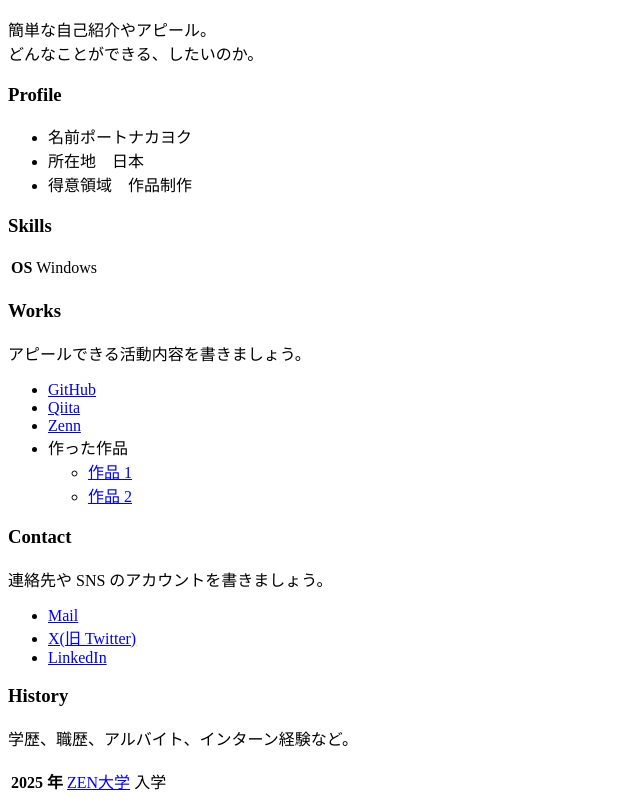
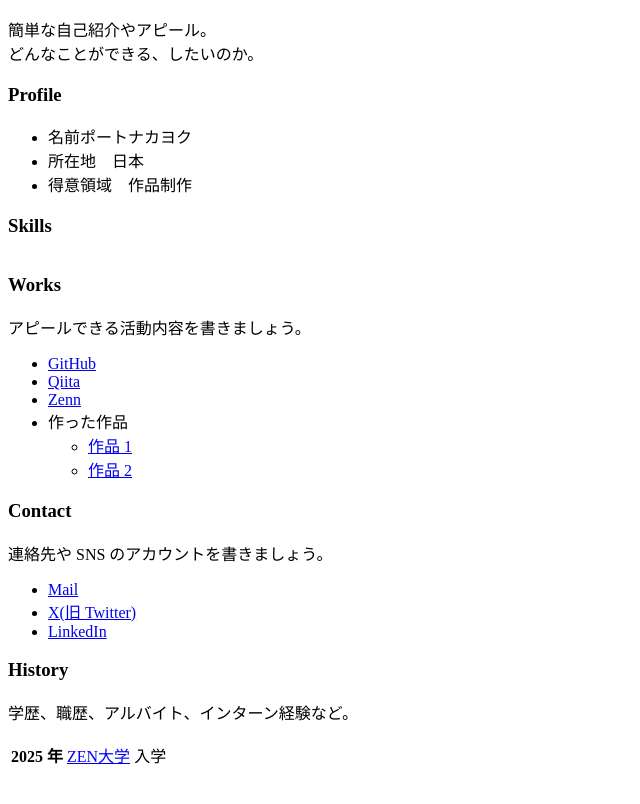
Before and after one commit to port251nakayoku/port_nakayoku, a plain HTML site: page index.html in a window 1280 px wide. Shown: the part 119-923 px from the top of the page, without its empty margins (0-640 px from the left). After the commit the page ends 897 px from the top, so only its background shows below. Drawn offline with Linux system fonts and the light colour scheme.

Commit message:
Update index.html

```diff
--- a/index.html
+++ b/index.html
@@ -23,11 +23,6 @@
 
     <h3>Skills</h3>
     <table>
-      <tr>
-        <th>OS</th>
-        <td>Windows</td>
-      </tr>
-      <tr>
     </table>
 
     <h3>Works</h3>
```
